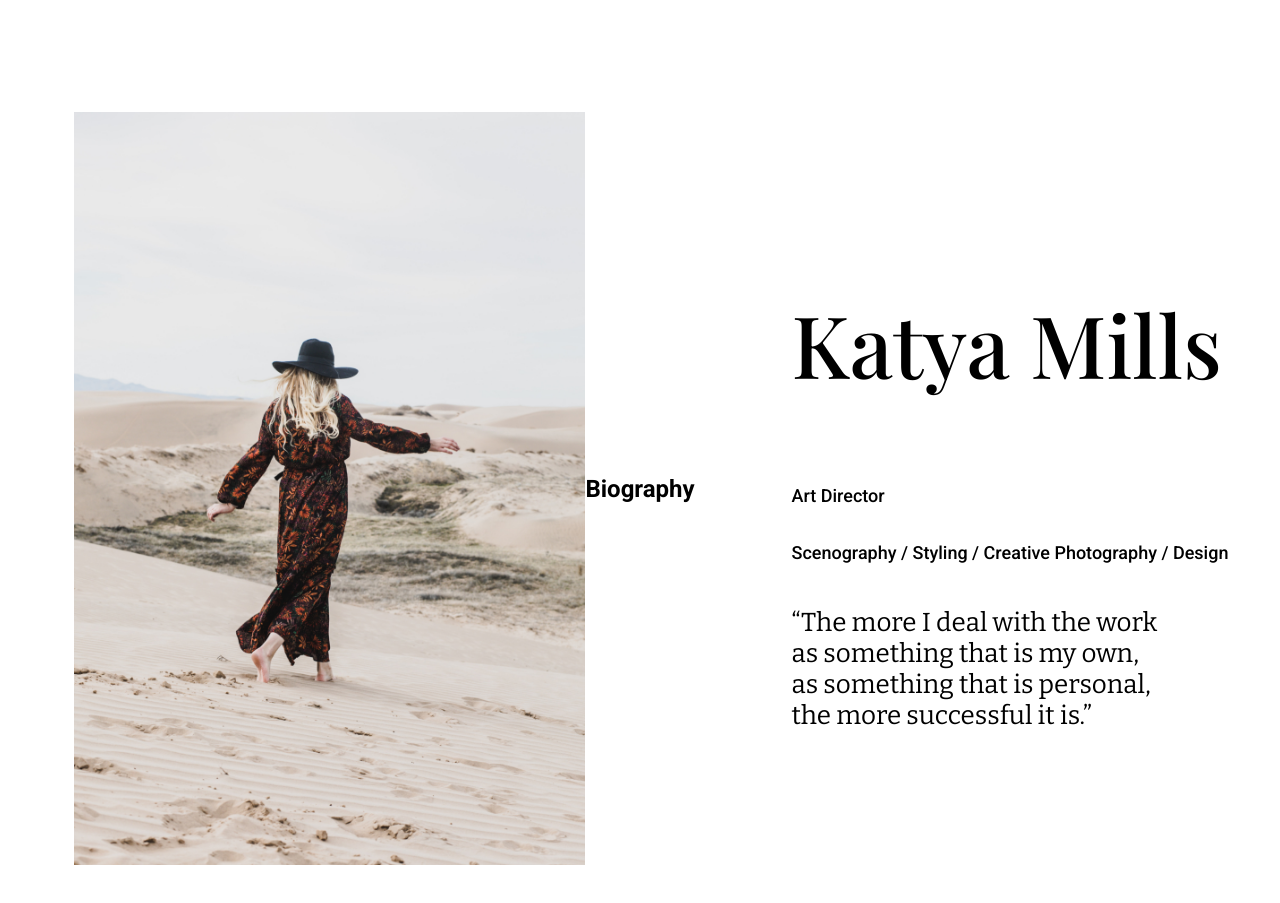
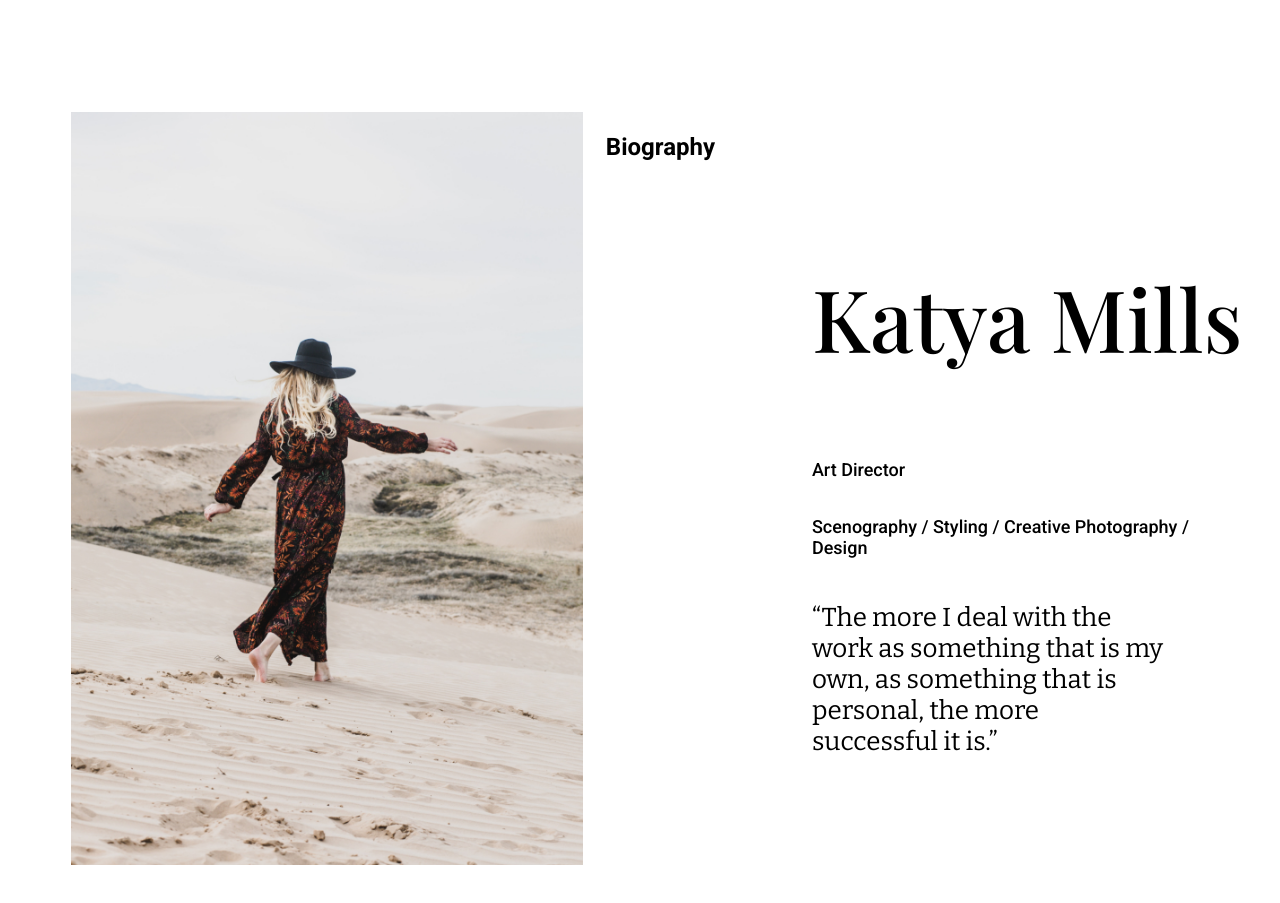
Before and after one commit to KLIM575/semantic, a plain HTML site: page index.html in a window 1280 px wide. Shown: the part 780-1683 px from the top of the page. Drawn offline with nearby package versions, Linux system fonts and the light colour scheme; a web font is replaced by a local one.

Commit message:
fix biography span

```diff
--- a/index.html
+++ b/index.html
@@ -28,7 +28,7 @@
       </section>
       <section id="biography" class="biography">
         <img src="/assets/images/ss1.jpg" alt="kate mills" />
-        <span class="vertical-text">Biography</span>
+        <span class="vertical-text biography-span">Biography</span>
         <div class="biography-about">
           <h2 class="hero-title">Katya Mills</h2>
           <p class="skills-text">Art Director</p>
--- a/style.css
+++ b/style.css
@@ -147,6 +147,11 @@ footer a {
   padding-right: 5%;
   margin-top: 151px;
 }
+.biography-span {
+  position: relative;
+  margin-bottom: 60%;
+  margin-left: 2%;
+}
 .biography img {
   width: 45%;
   height: auto;
@@ -194,6 +199,7 @@ footer a {
   /* position: relative;
   bottom: -10%; */
 }
+
 .block-item {
   display: flex;
   flex-direction: column;
```
